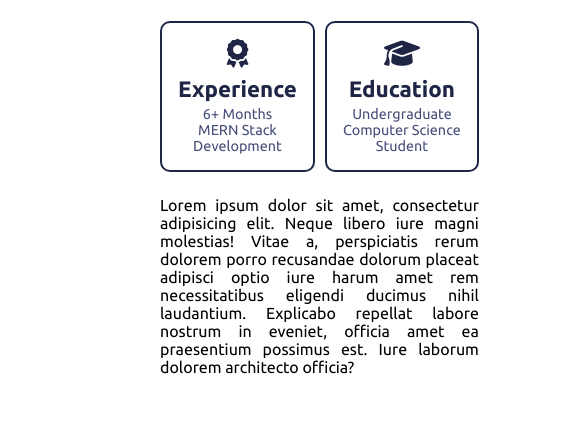
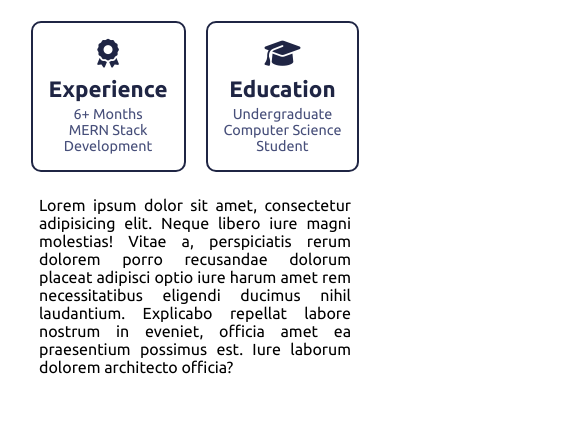
Before and after one commit to hamz-aa/portfolio-site, a website: page index.html in a window 390 px wide. Shown: the part 679-1100 px from the top of the page, 585 px wide, since content can reach past the window. Drawn offline with Linux system fonts and the light colour scheme.

Commit message:
added responsiveness to skills sec

```diff
--- a/sass/components/_about.scss
+++ b/sass/components/_about.scss
@@ -50,9 +50,9 @@
       .about-boxes {
         display: flex;
         align-items: center;
-        justify-content: space-between;
+        justify-content: center;
         text-align: center;
-        gap: 10px;
+        gap: 20px;
 
         div {
           border: 2px solid $primary;
@@ -180,11 +180,27 @@
           text-align: justify;
         }
       }
+
+      @include md {
+        .about-text {
+          width: 60%;
+          margin: auto;
+        }
+      }
+
+      @include sm {
+        .about-text {
+          width: 80%;
+          margin: auto;
+        }
+      }
     }
 
     @include md {
       .about-content {
-        padding: 0 10em;
+        padding: 0;
+        display: flex;
+        flex-direction: column;
       }
     }
   }
--- a/sass/components/_skills.scss
+++ b/sass/components/_skills.scss
@@ -25,6 +25,7 @@
     display: flex;
     align-items: center;
     justify-content: space-around;
+    flex-wrap: wrap;
     gap: 30px;
 
     & > div {
@@ -69,7 +70,31 @@
               opacity: 0.9;
             }
           }
+
+          @include sm {
+            .skill {
+              p:first-child {
+                font-size: 1rem;
+              }
+
+              p:last-child {
+                font-size: 0.9rem;
+              }
+            }
+          }
         }
+      }
+    }
+
+    @include sm {
+      & > div {
+        padding: 2em 1.5em;
+      }
+    }
+
+    @include breakpoint(365px) {
+      & > div {
+        padding: 2em 0.5em;
       }
     }
 
@@ -81,5 +106,33 @@
       margin-right: auto;
       align-self: flex-start;
     }
+
+    @include breakpoint(895px) {
+      .mern-skills {
+        margin: auto;
+        width: 70%;
+      }
+
+      .cs-skills {
+        margin: auto;
+        width: 70%;
+      }
+    }
+
+    @include sm {
+      .mern-skills {
+        width: 80%;
+      }
+
+      .cs-skills {
+        width: 80%;
+      }
+    }
+  }
+
+  @include sm {
+    .skills-wrapper {
+      gap: 20px;
+    }
   }
 }
```
Also changed, not shown: css/index.css.
